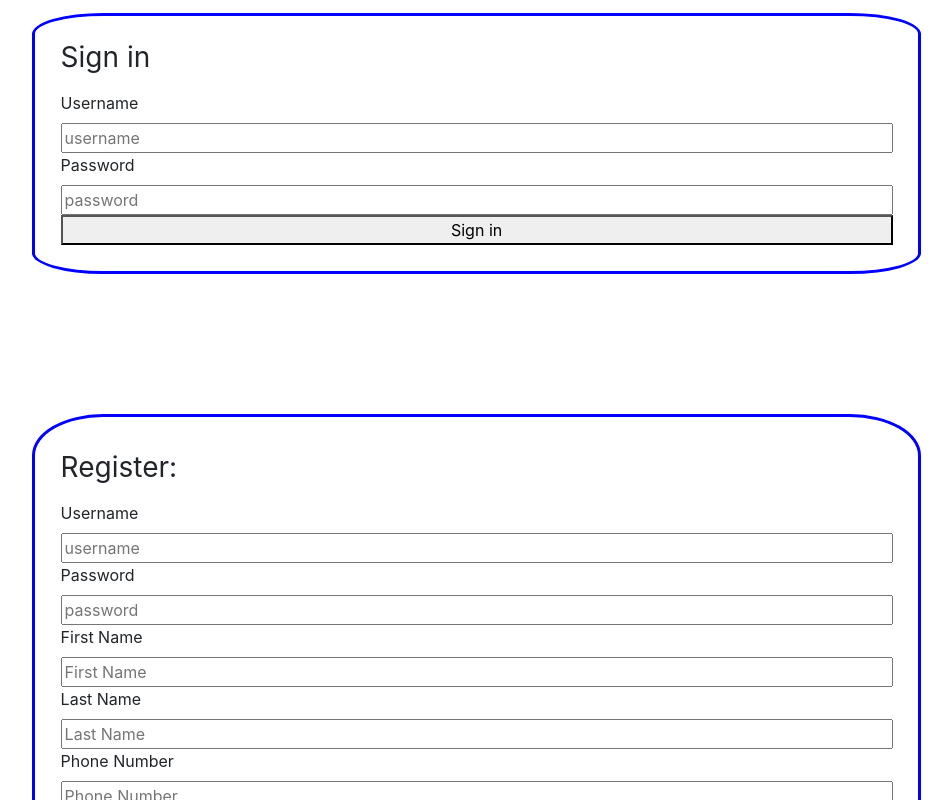
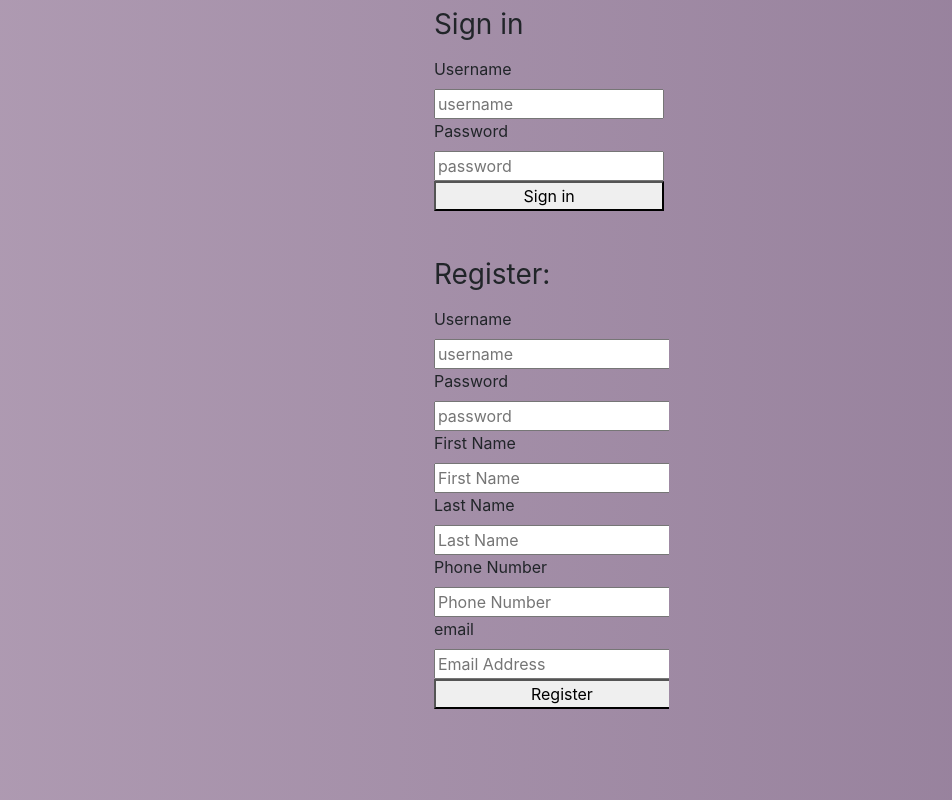
Before and after one commit to JanetWoods/Dance, a React (Create React App) app: page /dance/new in a window 1280 px wide. Shown: the top 800 px of the page, without its empty margins (96-1048 px from the left). Built offline with nearby package versions, Linux system fonts and the light colour scheme.

Commit message:
added some gradients not enough to be consistent yet

```diff
--- a/src/components/auth/account.css
+++ b/src/components/auth/account.css
@@ -1,3 +1,4 @@
+@import url('https://fonts.googleapis.com/css?family=Raleway:200');
 .form-container{
     display: flex;
     flex-wrap: wrap;
@@ -7,18 +8,16 @@ form{
 display: flex;
 flex-direction: column;
 align-content: left;
-width:65%;
+width:90%;
 margin-top: 1%;
-margin-left: 10%;
-margin-right: 20%;
+margin-left: 5%;
+margin-right: 5%;
 margin-bottom: 10%;
-border-style: solid;
-border-color: blue;
 box-sizing: content-box;
-border-radius: 8%;
 padding: 2%;
 overflow: hidden;
 }
+
 .form-group{
 align-content: left;
 width: 100%;
@@ -30,8 +29,7 @@ flex-wrap: wrap;
 display: flex;
 flex-direction: column;
 align-content: left;
-width:50%;
-border-color: blue;
+width:100%;
 margin-left: 25%;
 margin-right: 25%;
 margin-bottom: 10%;
@@ -41,3 +39,43 @@ box-sizing: content-box;
     justify-content: space-around;
     width: 100%;
 }
+
+body {
+  display: flex;
+  justify-content: center;
+  align-items: center;
+  height: 100%;
+    background: linear-gradient(to right,  #b09cb3, rgb(147, 125, 153)) ;
+}
+.gradient-border {
+  --borderWidth: 3px;
+  background: linear-gradient(to right, rgb(147, 125, 153), #98859b);
+  position: relative;
+  border-radius: var(--borderWidth);
+}
+.gradient-border:after {
+  content: '';
+  position: absolute;
+  top: calc(-1 * var(--borderWidth));
+  left: calc(-1 * var(--borderWidth));
+  height: calc(90% + var(--borderWidth) * 2);
+  width: calc(100% + var(--borderWidth) * 2);
+  background: linear-gradient(60deg, #98859b, #65466b, #6e6370, #446377, #98859b, #b250c5, #8c6fba, #a166ab);
+  border-radius: calc(2 * var(--borderWidth));
+  z-index: -1;
+  animation: animatedgradient 3s ease alternate infinite;
+  background-size: 300% 300%;
+}
+
+
+@keyframes animatedgradient {
+	0% {
+		background-position: 0% 50%;
+	}
+	50% {
+		background-position: 100% 50%;
+	}
+	100% {
+		background-position: 0% 50%;
+	}
+}
--- a/src/components/auth/account.js
+++ b/src/components/auth/account.js
@@ -59,8 +59,8 @@ export default class Account extends Component {
     render() {
 
         return (
-            <div className="form-container">
-                <form>
+            <div className="gradient-border" >
+                <form className="form-container">
                     <h2> {this.state.nameFirst} {this.state.nameLast}</h2>
 
                     <div className="form-group">
@@ -98,7 +98,7 @@ export default class Account extends Component {
                     </div>
 
                     <div className="form-group">
-                        <label htmlFor="clubId"> Select your club </label>
+                        <label width="auto" htmlFor="clubId"> Select your club </label>
                         <select
                             name="clubId"
                             id="clubId"
--- a/src/components/dance/dance.css
+++ b/src/components/dance/dance.css
@@ -74,11 +74,7 @@ flex-direction: column;
     padding: 5px 5px 5px 5px;
     justify-content:left;
     width: 50%;
-    border-style: solid;
-    border-color: blue;
-    border-radius: 8%;
     overflow: hidden;
-    box-sizing: content-box;
 }
 .card-detailed{
     display: flex;
@@ -162,6 +158,7 @@ box-sizing: content-box;
 .list-button-row{
     justify-content: space-around;
     width: 100%;
+
 }
 .form-filter{
     display: flex;
@@ -171,3 +168,43 @@ box-sizing: content-box;
     width: 80%;
     justify-content: space-around;
 }
+
+body {
+    display: flex;
+    justify-content: center;
+    align-items: center;
+    height: 100%;
+      background: linear-gradient(to right,  #b09cb3, rgb(147, 125, 153)) ;
+  }
+  .gradient-border {
+    --borderWidth: 3px;
+    background: linear-gradient(to right, rgb(147, 125, 153), #98859b);
+    position: relative;
+    border-radius: var(--borderWidth);
+  }
+  .gradient-border:after {
+    content: '';
+    position: absolute;
+    top: calc(-1 * var(--borderWidth));
+    left: calc(-1 * var(--borderWidth));
+    height: calc(90% + var(--borderWidth) * 2);
+    width: calc(100% + var(--borderWidth) * 2);
+    background: linear-gradient(60deg, #98859b, #65466b, #6e6370, #446377, #98859b, #b250c5, #8c6fba, #a166ab);
+    border-radius: calc(2 * var(--borderWidth));
+    z-index: -1;
+    animation: animatedgradient 3s ease alternate infinite;
+    background-size: 300% 300%;
+  }
+
+
+  @keyframes animatedgradient {
+      0% {
+          background-position: 0% 50%;
+      }
+      50% {
+          background-position: 100% 50%;
+      }
+      100% {
+          background-position: 0% 50%;
+      }
+  }
--- a/src/components/dance/danceEvent.js
+++ b/src/components/dance/danceEvent.js
@@ -11,6 +11,7 @@ export default class DanceEvent extends Component {
 
                 <div key={`dance-${this.props.dance.id}`} className="card-dance">
 
+            <div className="gradient-border">
                     <React.Fragment >
 
                         <p className="list-item"> <strong>{this.props.dance.typeOfEvent.nameType}</strong>,
@@ -48,6 +49,7 @@ export default class DanceEvent extends Component {
                             </button>
                         </p>
                     </React.Fragment>
+                                </div>
                 </div>
                 :
                 <div key={`dance-${this.props.dance.id}`} className="card-dance">
--- a/src/components/dance/danceList.js
+++ b/src/components/dance/danceList.js
@@ -16,7 +16,7 @@ export default class FilterDances extends Component {
                     </div>
 
                     <h2 className="list-title">Dances</h2>
-                    <div >
+                    <div>
 
                         {
                             this.props.detailedDances
@@ -28,7 +28,7 @@ export default class FilterDances extends Component {
                                 })
                                 .map(dance => {
 
-                                    return <section key={`dance-${dance.id}`}>
+                                    return <section key={`dance-${dance.id}`} >
                                         <DanceEvent key={`dance-${dance.id}`}{...this.props} dance={dance} />
                                     </section>
 
--- a/src/components/dance/editDanceForm.js
+++ b/src/components/dance/editDanceForm.js
@@ -15,7 +15,7 @@ export default class NewEventForm extends Component {
     danceNotes: "",
     typeOfEventId: 0,
     locationId: 0,
-    eventSite:""
+    eventSite: ""
   }
   handleFieldChange = evt => {
     const stateToChange = {};
@@ -68,8 +68,8 @@ export default class NewEventForm extends Component {
   render() {
     return (
       <React.Fragment>
+        <div className="gradient-border">
           <div className="form-container-large">
-
             <form>
               <div className="form-group">
                 <label htmlFor="whenDate">What Day is it?</label>
@@ -145,6 +145,7 @@ export default class NewEventForm extends Component {
                   value={this.state.danceNotes}
                   id="danceNotes" />
               </div>
+              <br/>
               <div className="form-group">
                 <label htmlFor="dinnerTime">Dinner Time: </label>
                 <input type="time"
@@ -170,7 +171,7 @@ export default class NewEventForm extends Component {
                   onChange={this.handleFieldChange}
                   value={this.state.endTime}
                   defaultValue={this.state.endTime}
-              id="endTime"/>
+                  id="endTime" />
               </div>
               <div className="form-group">
                 <label htmlFor="cost"> Cost $</label>
@@ -187,6 +188,7 @@ export default class NewEventForm extends Component {
                 className="list-button">Save</button>
             </form>
           </div>
+        </div>
       </React.Fragment>
     )
   }
```
Lines whose indentation alone changed are shown as unchanged.
